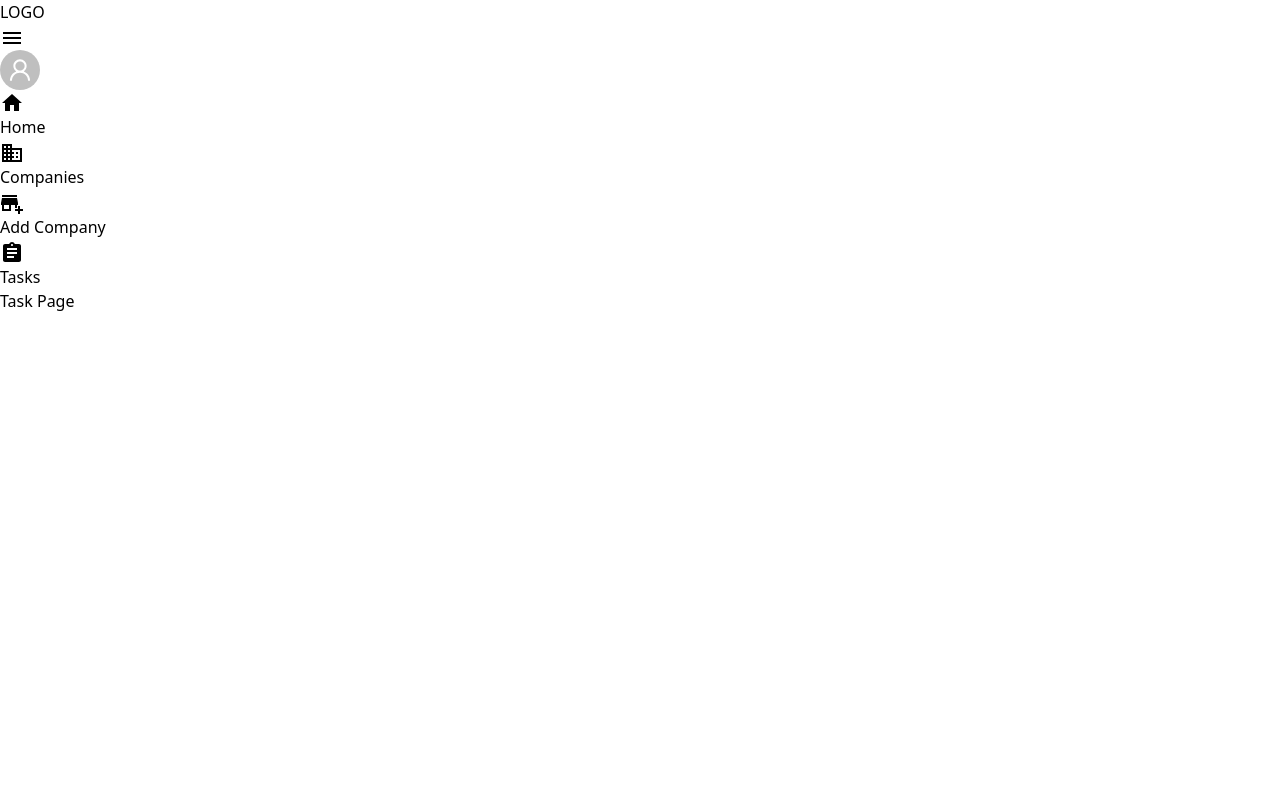
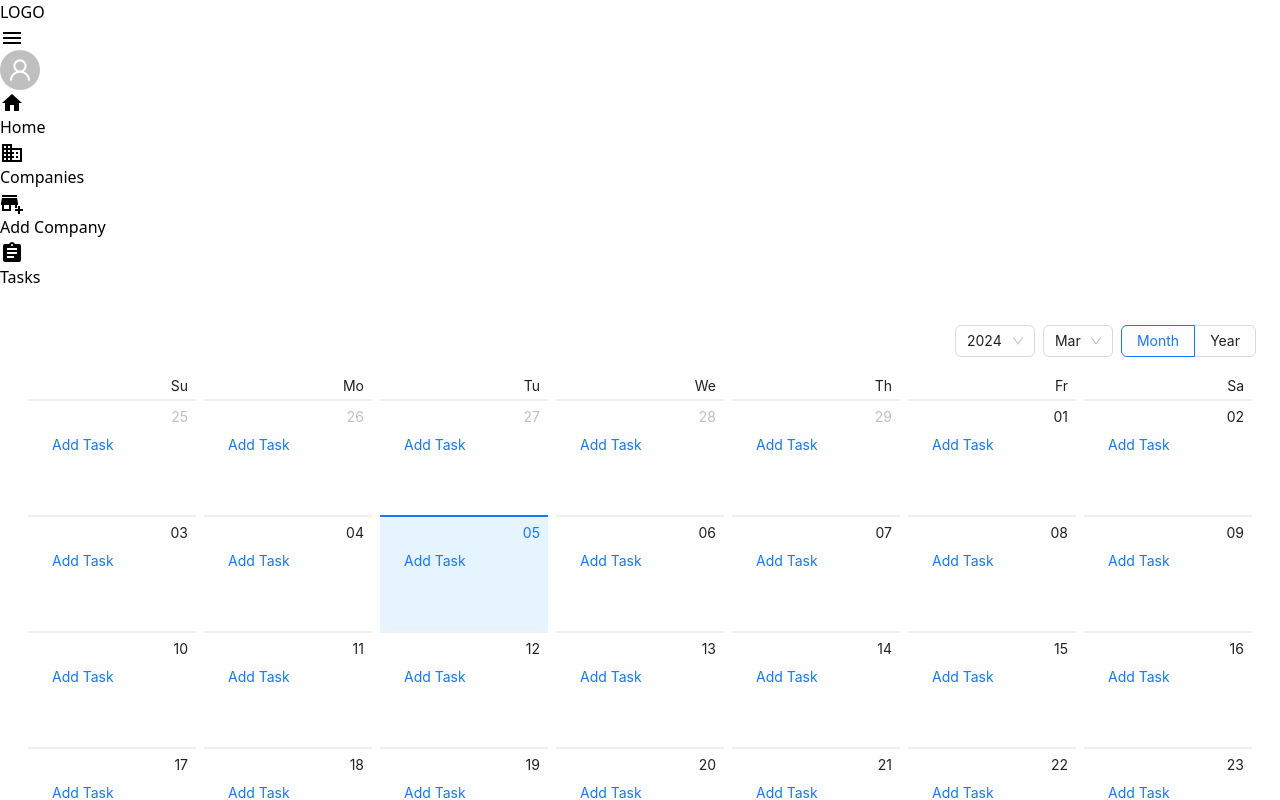
Before and after one commit to KarthikeyaKollu/dashboard-react, a React (Vite) app: page /tasks in a window 1280 px wide. Shown: the top 800 px of the page. Built offline with nearby package versions, Linux system fonts and the light colour scheme.

Commit message:
added Calender

```diff
--- a/package.json
+++ b/package.json
@@ -16,6 +16,7 @@
     "@mui/icons-material": "^5.15.11",
     "@mui/material": "^5.15.11",
     "antd": "^5.15.0",
+    "moment": "^2.30.1",
     "react": "^18.2.0",
     "react-dom": "^18.2.0",
     "react-router-dom": "^6.22.2"
--- /dev/null
+++ b/src/components/tasks/Calender.jsx
@@ -0,0 +1,84 @@
+import React, { useState } from 'react';
+import { Badge, Calendar, Modal, Form, Input, Button, Radio } from 'antd';
+import FormItem from 'antd/es/form/FormItem';
+
+export const CalenderComponent = () => {
+    const [visible, setVisible] = useState(false);
+    const [task, setTask] = useState('');
+    const [selectedDate, setSelectedDate] = useState('');
+    const [tasks, setTasks] = useState([]);
+    const [type, setType] = useState('');
+
+
+    const handleAddTask = () => {
+        const newTask = { date: selectedDate, type: type, content: task };
+        setTasks([...tasks, newTask]);
+        setVisible(false);
+
+    };
+
+    const handleCancel = () => {
+        setVisible(false);
+    };
+
+    const handleDateClick = (value) => {
+        setSelectedDate(value.format('YYYY-MM-DD'));
+        setVisible(true);
+    };
+
+    const dateCellRender = (value) => {
+        const listData = getListData(value);
+        return (
+            <ul className="events" >
+                {listData.map((item, index) => (
+                    <li key={index}>
+                        <Badge status={item.type} text={item.content} />
+                    </li>
+                ))}
+                <li>
+                    <Button type="link" onClick={() => handleDateClick(value)}>
+                        Add Task
+                    </Button>
+                </li>
+            </ul>
+        );
+    };
+
+    const getListData = (value) => {
+        const tasksForDate = tasks.filter((task) => task.date === value.format('YYYY-MM-DD'));
+        return tasksForDate;
+    };
+
+    return (
+        <>
+            <Calendar dateCellRender={dateCellRender} />
+            <Modal
+                title="Add Task"
+                visible={visible}
+                onCancel={handleCancel}
+                footer={[
+                    <Button key="cancel" onClick={handleCancel}>
+                        Cancel
+                    </Button>,
+                    <Button key="submit" type="primary" onClick={handleAddTask}>
+                        Add Task
+                    </Button>,
+                ]}
+            >
+                <Form layout="vertical">
+                    <Form.Item label="Task">
+                        <Input value={task} onChange={(e) => setTask(e.target.value)} />
+                    </Form.Item>
+                    <FormItem>
+                        <Radio.Group onChange={(e) => { setType(e.target.value) }} value={type}>
+                            <Radio value={"success"}>Green</Radio>
+                            <Radio value={"error"}>Red</Radio>
+                            <Radio value={"warning"}>Orange</Radio>
+
+                        </Radio.Group>
+                    </FormItem>
+                </Form>
+            </Modal>
+        </>
+    );
+};
--- a/src/pages/Tasks.jsx
+++ b/src/pages/Tasks.jsx
@@ -1,9 +1,14 @@
 import React from 'react'
-
+import { CalenderComponent } from "../components/tasks/Calender"
+import { Card } from 'antd';
 export default function Tasks() {
   return (
-    <div>
-      Task Page
+    <div className='p-4'>
+      <Card bordered={false}>
+
+        <CalenderComponent />
+
+      </Card>
     </div>
   )
 }
```
Also changed, not shown: 1 other file (tests, documents, lock files or other folders).
